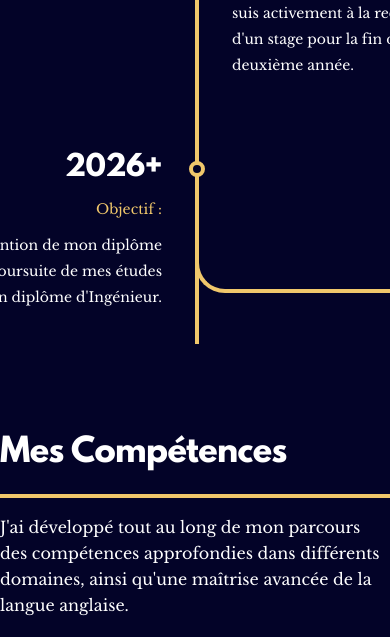
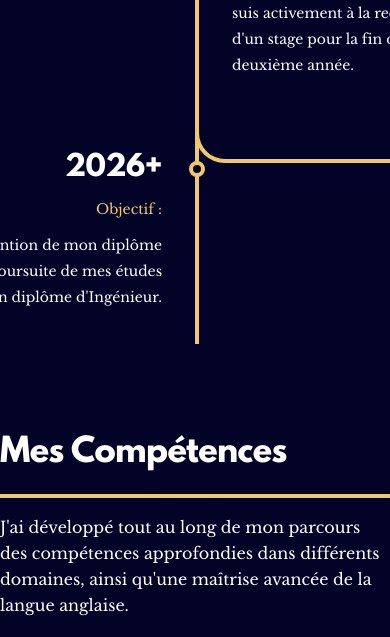
Before and after one commit to HayroMaki/Portfolio, a plain HTML site: page index.html in a window 390 px wide. Shown: the part 2180-2817 px from the top of the page. Drawn offline with nearby package versions, Linux system fonts and the light colour scheme.

Commit message:
Update PortfolioStyleSheet.css

```diff
--- a/PortfolioStyleSheet.css
+++ b/PortfolioStyleSheet.css
@@ -542,7 +542,7 @@ p.skill-desc {
     }
     .post-timeline {
         position:relative;
-        margin-top: 130px;
+        margin-top: 0px;
         float: right;
         height: 30px;
         width: 50%;
```
